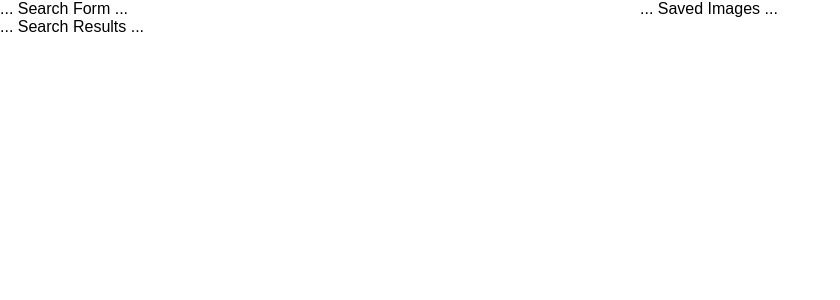
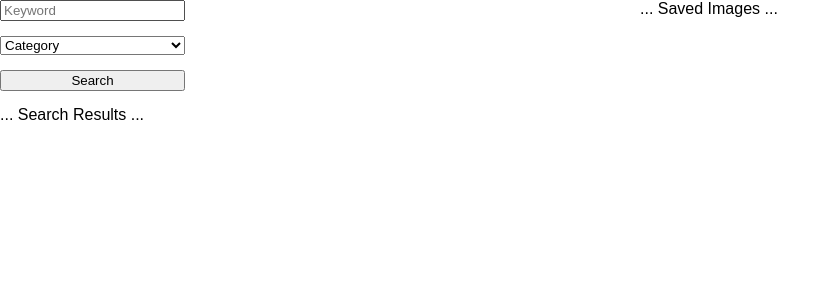
Before and after one commit to florinme/pixabay, a React (Create React App) app: page / in a window 1280 px wide. Shown: the top 300 px of the page, without its empty margins (0-840 px from the left). Built offline with nearby package versions, Linux system fonts and the light colour scheme.

Commit message:
Form with category data, style mods

```diff
--- a/src/App.js
+++ b/src/App.js
@@ -9,6 +9,10 @@ import SavedImages from "./components/SavedImages";
 
 export default function App() {
   return (
+    /*
+    ... Add handlers ...
+    */
+
     /*
       Leaving out semantic tags like main/header/footer
       since this as a component context rather than a
--- a/src/components/SearchForm.js
+++ b/src/components/SearchForm.js
@@ -1,5 +1,33 @@
 import React from "react";
+import { CATEGORIES } from "../utils/categories";
 
 export default function SearchForm() {
-  return <div className="SearchForm">... Search Form ...</div>;
+  return (
+    <div className="SearchForm">
+      <form className="FlexWrapper FlexWrapper__column" method="post" action="">
+        <input
+          className="FlexItem"
+          type="search"
+          id="search"
+          placeholder="Keyword"
+          required
+        />
+        <select className="FlexItem" id="categories">
+          <option value="" selected>
+            Category
+          </option>
+          {CATEGORIES.map((category, i) => {
+            return (
+              <option key={i} value={category}>
+                {category}
+              </option>
+            );
+          })}
+        </select>
+        <button clasName="FlexItem" type="submit">
+          Search
+        </button>
+      </form>
+    </div>
+  );
 }
--- a/src/styles.css
+++ b/src/styles.css
@@ -60,3 +60,8 @@ img {
 .FlexItem {
   flex: 1;
 }
+
+.FlexItem:not(:last-child) {
+  flex: 1;
+  margin: 0 0 15px 0;
+}
--- /dev/null
+++ b/src/utils/categories.js
@@ -0,0 +1,22 @@
+export const CATEGORIES = [
+  "fashion",
+  "nature",
+  "backgrounds",
+  "science",
+  "education",
+  "people",
+  "feelings",
+  "religion",
+  "health",
+  "places",
+  "animals",
+  "industry",
+  "food",
+  "computer",
+  "sports",
+  "transportation",
+  "travel",
+  "buildings",
+  "business",
+  "music"
+];
```
